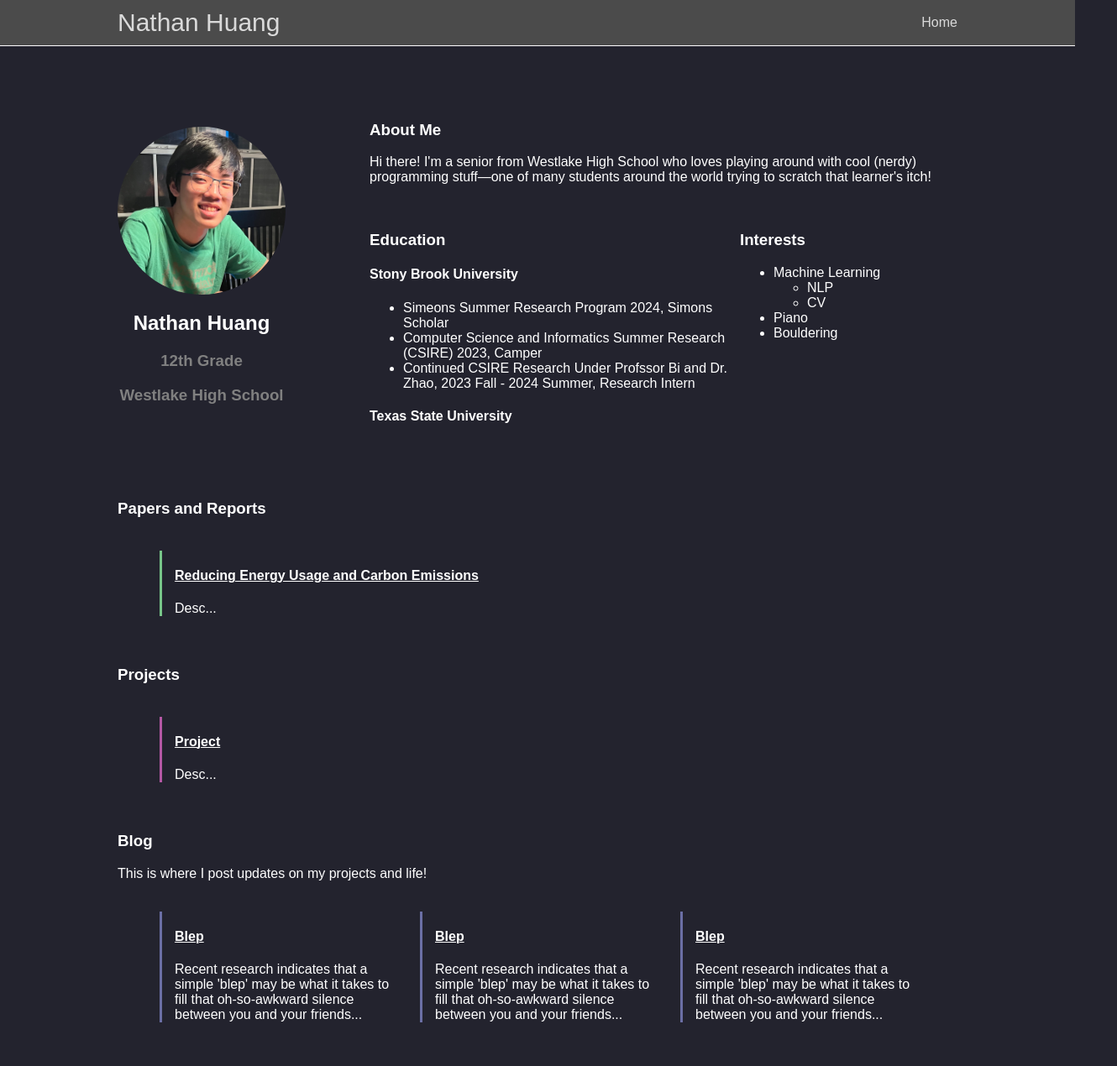
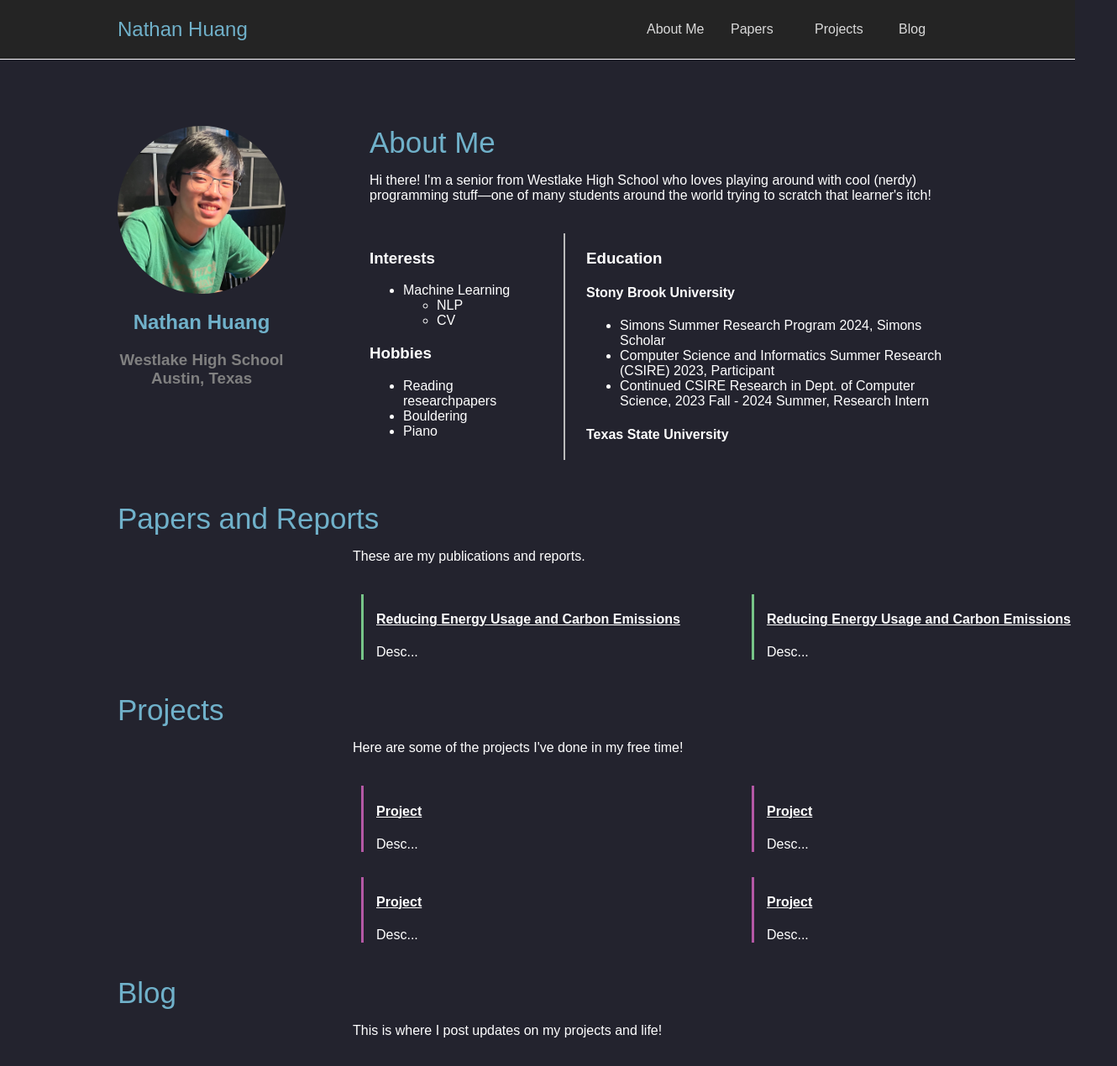
Before and after one commit to nathangh0/nathangh0.github.io, a plain HTML site: page index.html in a window 1280 px wide. Shown: the top 1270 px of the page at 84% size, 1330 px wide, since content can reach past the window. Drawn offline with Linux system fonts and the light colour scheme.

Commit message:
redesigned layout and color

```diff
--- a/index.html
+++ b/index.html
@@ -6,15 +6,18 @@
     <title>Nathan Huang's Profile</title>
     <link rel="stylesheet" href="style.css">
 </head>
-<body>
 <header>
     <div class="nav-container">
         <div class="site-title">Nathan Huang</div>
         <nav class="navlinks">
-                <a href="index.html">Home</a>
+            <a href="index.html">About Me</a>
+            <a href="index.html">Papers</a>
+            <a href="index.html">Projects</a>
+            <a href="index.html">Blog</a>
         </nav>
     </div>
 </header>
+<body>
     <div class="container">
         <div class="about-me-section">
             <div class="profile-section">
@@ -23,27 +26,15 @@
                 </div>
                 <div class="profile-text">
                     <h2>Nathan Huang</h2>
-                    <h3>12th Grade</h3>
-                    <h3>Westlake High School</h3>
+                    <h3 style="text-align: center;">Westlake High School<br>Austin, Texas</h3>
                 </div>
             </div>
             <div class="about-me">
                 <div class="bio">
-                    <h3>About Me</h3>
+                    <h3 class="section-title">About Me</h3>
                     <p>Hi there! I'm a senior from Westlake High School who loves playing around with cool (nerdy) programming stuff—one of many students around the world trying to scratch that learner's itch!<p>
                 </div>
                 <div class="ed-in">
-                    <div class="education">
-                        <h3>Education</h3>
-                        <h4>Stony Brook University</h4>
-                        <ul>
-                            <li>Simeons Summer Research Program 2024, Simons Scholar</li>
-                            <li>Computer Science and Informatics Summer Research (CSIRE) 2023, Camper </li>
-                            <li>Continued CSIRE Research Under Profssor Bi and Dr. Zhao, 2023 Fall - 2024 Summer, Research Intern </li>
-                        </ul>
-                        <h4>Texas State University</h4>
-
-                    </div>
                     <div class="interests">
                         <h3>Interests</h3>
                         <ul>
@@ -52,36 +43,69 @@
                                 <li>NLP</li>
                                 <li>CV</li>
                             </ul>
+                        </ul>
+                        <h3>Hobbies</h3>
+                        <ul>
+                            <li>Reading researchpapers</li>
+                            <li>Bouldering</li>
                             <li>Piano</li>
-                            <li>Bouldering</li>
                         </ul>
+                    </div>
+                    <div class="education">
+                        <h3>Education</h3>
+                        <h4>Stony Brook University</h4>
+                        <ul>
+                            <li>Simons Summer Research Program 2024, Simons Scholar</li>
+                            <li>Computer Science and Informatics Summer Research (CSIRE) 2023, Participant </li>
+                            <li>Continued CSIRE Research in Dept. of Computer Science, 2023 Fall - 2024 Summer, Research Intern </li>
+                        </ul>
+                        <h4>Texas State University</h4>
+
                     </div>
                 </div>
             </div>
         </div>
 
-        <div class="academic-intro">
-            <h3>Papers and Reports</h3>
+        <div class="section-intro">
+            <h3 class="section-title">Papers and Reports</h3>
+            <p>These are my publications and reports.</p>
         </div>
         <div class="posts">
             <div class="academic-post post">
                 <h4><a href="Green.html">Reducing Energy Usage and Carbon Emissions</a></h4>
 				Desc...
             </div>
+            <div class="academic-post post">
+                <h4><a href="Green.html">Reducing Energy Usage and Carbon Emissions</a></h4>
+				Desc...
+            </div>
         </div>
 
-        <div class="projects-intro">
-            <h3>Projects</h3>
+        <div class="section-intro">
+            <h3 class="section-title">Projects</h3>
+            <p>Here are some of the projects I've done in my free time!</p>
         </div>
         <div class="posts">
             <div class="project-post post">
                 <h4><a href="Project.html">Project</a></h4>
 				Desc...
             </div>
+            <div class="project-post post">
+                <h4><a href="Project.html">Project</a></h4>
+				Desc...
+            </div>
+            <div class="project-post post">
+                <h4><a href="Project.html">Project</a></h4>
+				Desc...
+            </div>
+            <div class="project-post post">
+                <h4><a href="Project.html">Project</a></h4>
+				Desc...
+            </div>
         </div>
 
-        <div class="blog-intro">
-			<h3>Blog</h3>
+        <div class="section-intro">
+			<h3 class="section-title">Blog</h3>
 			<p>This is where I post updates on my projects and life!</p>
 		</div>
 		<div class="posts">
--- a/style.css
+++ b/style.css
@@ -9,17 +9,21 @@ html, body {
     color: white;
     background-color: #23232e;
 }
+body {
+    padding-top: 150px;
+}
 header {
     display: flex;
     width: 100%;
-    height: 50px;
-    padding-bottom: 10px;
-    padding-top: 10px;
-    margin-bottom: 70px;
+    height: 70px;
     justify-content: center;
     align-items: center;
-    background-color: rgb(75, 75, 75);
+    background-color: rgb(36, 36, 36);
     border-bottom: 1px solid #fefcff;
+    position: fixed;
+    top: 0;
+    left: 0;
+    right: 0;
 }
 .nav-container {
     display: flex;
@@ -31,15 +35,21 @@ header {
     vertical-align: center;
 }
 .site-title {
-    font-size: 30px;
-    color: rgb(218, 218, 218);
+    font-size: 24px;
+    color: #70b1ca;
     vertical-align: center;
 }
 .navlinks {
+    width: 70%;
+    justify-content: right;
+    grid-template-columns: repeat(auto-fit, 70px);
+    display: grid;
+    gap: 30px;
     color: gray
 }
 .navlinks a {
     text-decoration: none;
+    font-size: 16px;
     color: rgb(218, 218, 218);
 }
 
@@ -60,7 +70,6 @@ header {
     display: flex;
     flex-direction: column;
     align-items: center;
-    justify-content: center;
     margin-right: 100px;
 }
 .profile-pic {
@@ -76,6 +85,7 @@ header {
 }
 .profile-text {
     display: flex;
+    color: #70b1ca;
     flex-direction: column;
     align-items: center;
     justify-content: center;
@@ -94,44 +104,44 @@ header {
 .bio {
     width: 100%;
 }
+.section-title {
+    font-weight: 100;
+    font-size: 35px;
+    color: #70b1ca;
+    margin: 0;
+}
 .ed-in {
     margin-top: 20px;
     display: flex;
     flex-direction: row;
     justify-content: space-between;
-    /*display: grid;
-    grid-template-columns: repeat(auto-fit, minmax(300px, 1fr));
-    gap: 30px;*/
-    width: 90%;
+    display: grid;
+    grid-template-columns: minmax(100px, 0.3fr) minmax(100px, 0.7fr);
+    gap: 30px;
 }
 .education {
-    width: 70%;
+    padding-left: 25px;
+    border-left: 2px solid rgb(187, 187, 187);
 }
 .interests {
-    width: 30%;
+    padding-right: 20px;
 }
 
-.academic-intro {
+.section-intro {
     align-self: flex-start;
     width: 100%;
     margin-bottom: 20px;
 }
-.projects-intro {
-    align-self: flex-start;
-    width: 100%;
-    margin-bottom: 20px;
-}
-.blog-intro {
-    align-self: flex-start;
-    width: 100%;
-    margin-bottom: 20px;
+.section-intro p {
+    margin-left: 280px;
 }
 .posts {
     display: grid;
-    grid-template-columns: repeat(auto-fit, minmax(250px, 1fr));
+    grid-template-columns: repeat(auto-fit, minmax(400px, 1fr));
     gap: 30px;
     width: 90%;
     margin-bottom: 40px;
+    margin-left: 480px;
 }
 .post {
     padding-left: 15px;
```
Lines whose indentation alone changed are shown as unchanged.
